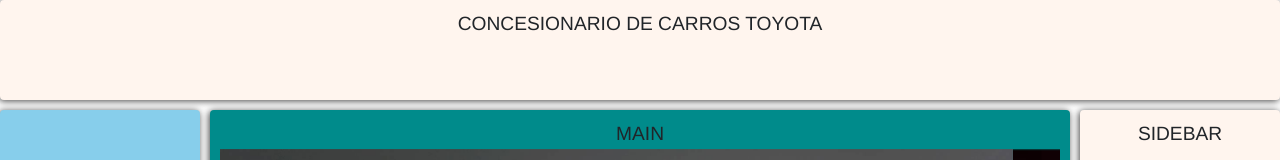
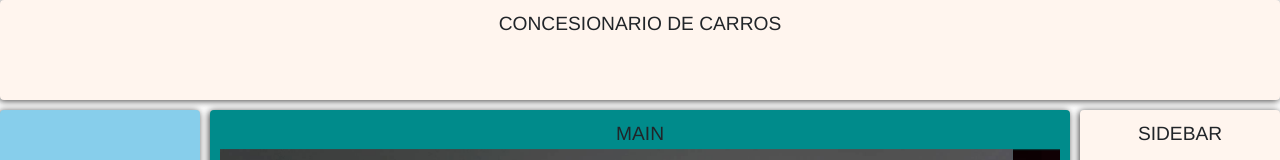
Before and after one commit to jmcausil/desarrollo-web, a plain HTML site: page index.html in a window 1280 px wide. Shown: the top 160 px of the page. Drawn offline with nearby package versions, Linux system fonts and the light colour scheme.

Commit message:
titulo de la pagina

```diff
--- a/index.html
+++ b/index.html
@@ -9,7 +9,7 @@
     <title>Toyota</title>
 </head>
 <body class="grid-container">
-<header class="header"> CONCESIONARIO DE CARROS TOYOTA</header>
+<header class="header"> CONCESIONARIO DE CARROS</header>
 <nav class="navbar">NAVBAR</nav>
 <aside class="sidebar">SIDEBAR</aside>
 <article class="main">MAIN
@@ -47,9 +47,7 @@
         </button>
       </div>
 </article>
-<footer class="footer">LOS MEJORES AUTOS LOS PUEDES CONSEGUIR EN ESTE CONCESIONARIO <br>
-    CONTACTANOS 3042484666 - 3136708763 <br>
-    RIOHACHA-LA GUAJIRA
+<footer class="footer">LOS MEJORES AUTOS LOS PUEDES CONSEGUIR EN ESTE CONCESIONARIO <br> CONTACTANOS 3042484666 - 3136708763 <br> RIOHACHA-LA GUAJIRA
 </footer>
 
 
```
